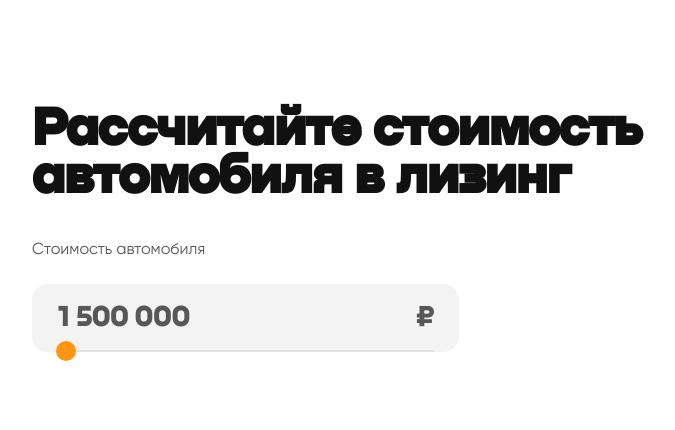
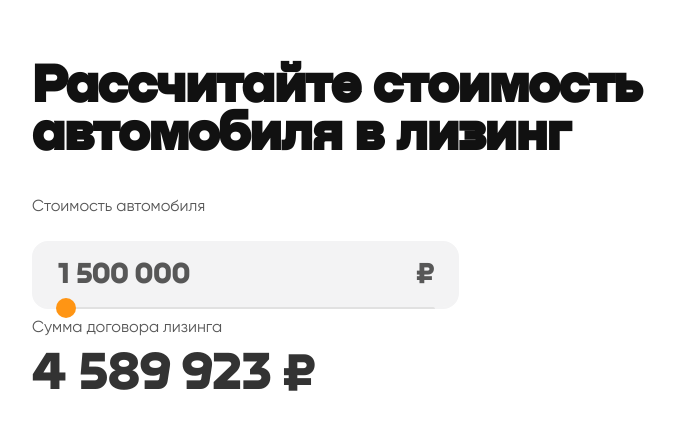
Before and after one commit to deniSwd/friend-calc, a React (Vite) app: page / in a window 1280 px wide. Shown: the part 186-616 px from the top of the page, without its empty margins (16-691 px from the left). Built offline with nearby package versions, Linux system fonts and the light colour scheme.

Commit message:
feat: result box component

```diff
--- a/src/App.tsx
+++ b/src/App.tsx
@@ -2,17 +2,19 @@ import { FC } from 'react'
 import s from './app.module.scss'
 import './app.module.scss'
 import { CustomInput } from './components/macro/customInput/CustomInput'
+import { ResultBox } from './components/micro/resultBox/ResultBox'
 
 export const App: FC = () => {
 
   return (
     <div className={s.appWrap}>
-
       <div className={s.app}>
         <h1>Рассчитайте стоимость автомобиля в лизинг</h1>
         <CustomInput title={'Стоимость автомобиля'}
                      minParameter={1500000}
                      maxParameter={10000000} />
+        <ResultBox title={'Сумма договора лизинга'}
+        result={4589923}/>
       </div>
     </div>
   )
--- a/src/components/macro/customInput/CustomInput.tsx
+++ b/src/components/macro/customInput/CustomInput.tsx
@@ -34,8 +34,10 @@ export const CustomInput: FC<CustomInputProps> = ({
   //Обрабатываем значение из инпута с испоьзованием маски
   const handleChange = () => {
     if (inputValue.current === null) return
-    const withMaskValue = (+inputValue.current.value
-      .replace(/\D/g, '')).toLocaleString('en-US').replaceAll(',', ' ')
+    const withMaskValue =
+      (Number(inputValue.current.value.replace(/\D/g, '')))
+      .toLocaleString('en-US')
+      .replaceAll(',', ' ')
     setCurrentValue(withMaskValue)
   }
   //Устанавливаем значение в допустимом диапазоне
--- a/src/components/micro/inputNumber/inputNumber.module.scss
+++ b/src/components/micro/inputNumber/inputNumber.module.scss
@@ -1,4 +1,4 @@
-@import '../../../styles/vars';
+@import "src/styles/vars";
 
 .inputWrap {
   position: relative;
--- a/src/components/micro/inputRange/inputRange.module.scss
+++ b/src/components/micro/inputRange/inputRange.module.scss
@@ -1,4 +1,4 @@
-@import '../../../styles/vars';
+@import "src/styles/vars";
 
 .inputRangeWrap {
   position: relative;
--- /dev/null
+++ b/src/components/micro/resultBox/ResultBox.tsx
@@ -0,0 +1,21 @@
+import { FC } from 'react'
+import s from './resultBox.module.scss'
+
+interface ResultBoxProps {
+  title: string
+  result: number
+}
+
+export const ResultBox:FC<ResultBoxProps> = ({title,result})=>{
+  const resultWithMask = result.toLocaleString('en-US').replaceAll(',', ' ')
+
+  return (
+    <div className={s.resultBox}>
+      <div className={s.title}>{title}</div>
+      <div className={s.result}>
+        <div>{resultWithMask} </div>
+        <div className={s.rub}>₽</div>
+      </div>
+    </div>
+  )
+}
--- /dev/null
+++ b/src/components/micro/resultBox/resultBox.module.scss
@@ -0,0 +1,26 @@
+@import "src/styles/vars";
+
+.resultBox {
+  .title {
+    font-family: Gilroy-Regular, sans-serif;
+    font-size: 16px;
+    line-height: 150%;
+    color: $lightgray;
+    margin-bottom: 8px;
+  }
+
+  .result {
+    display: flex;
+    height: 54px;
+    align-items: center;
+    font-family: Nekst-Black, sans-serif;
+    font-size: 54px;
+    color: $darkgray;
+
+    .rub {
+      height: 54px;
+      line-height: 44px;
+      margin-left: 10px;
+    }
+  }
+}
```
